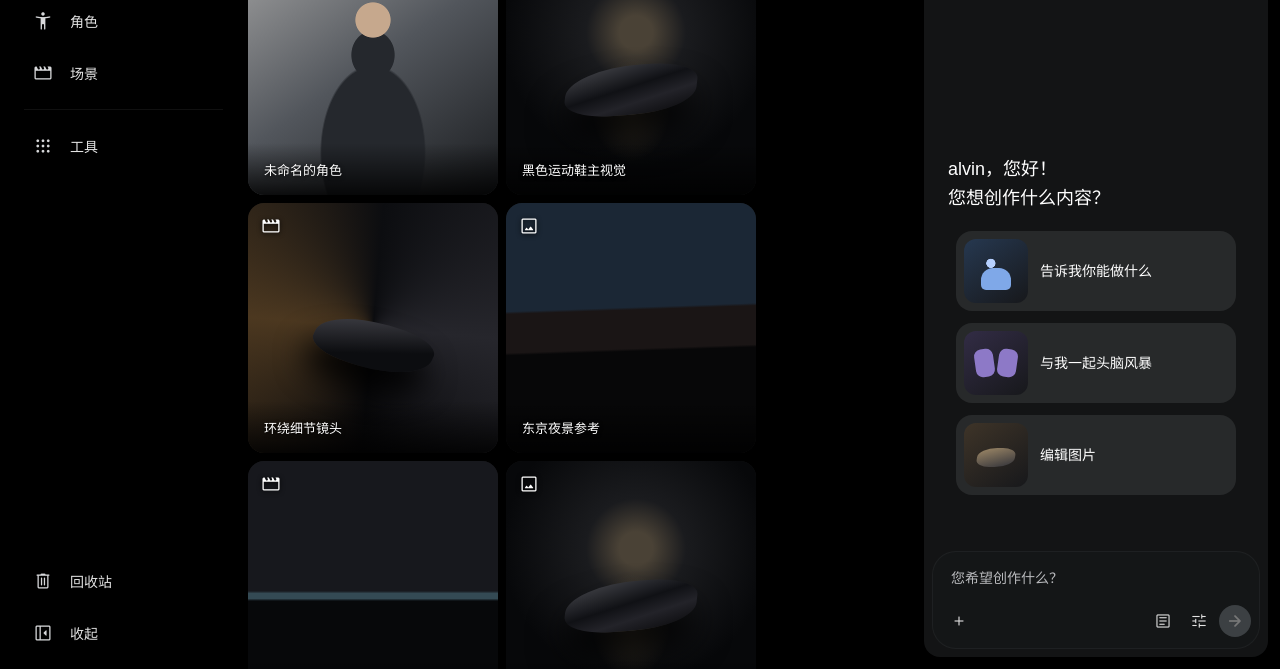
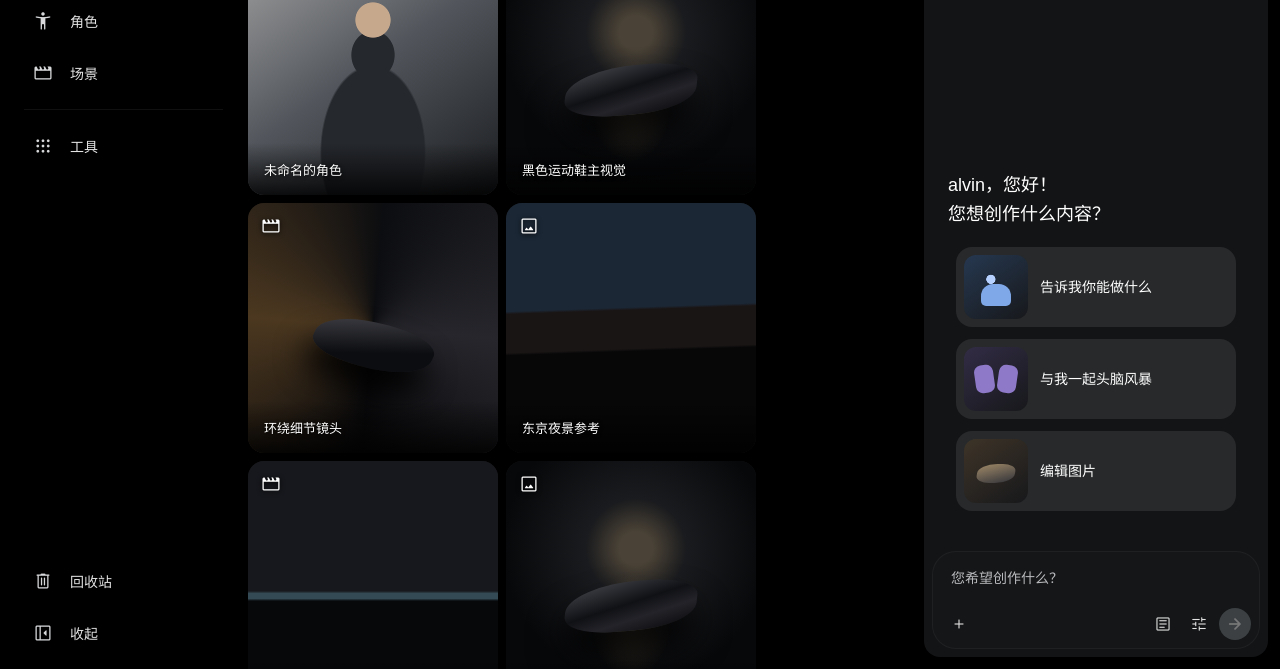
Before and after one commit to Alvin-Liu/motionflow-live-demo, a plain HTML site: page index.html in a window 1280 px wide. Shown: the part 131-800 px from the top of the page. Drawn offline with nearby package versions, Linux system fonts and the light colour scheme.

Commit message:
fix: align Flow prompt controls and empty-state vertical rhythm

```diff
--- a/index.html
+++ b/index.html
@@ -167,7 +167,7 @@ button{cursor:pointer}
   position:absolute;left:0;right:0;top:48px;bottom:114px;overflow:auto;padding:16px;scrollbar-width:none
 }
 .agent-content::-webkit-scrollbar{display:none}
-.agent-empty{min-height:100%;display:flex;flex-direction:column;justify-content:flex-end;padding-bottom:32px}
+.agent-empty{min-height:100%;display:flex;flex-direction:column;justify-content:flex-end;padding-bottom:16px}
 .agent-greeting{padding:0 8px;margin-bottom:22px}
 .agent-greeting h3{font-size:18px;line-height:1.25;margin:0 0 6px;font-weight:400;color:#fff}
 .agent-greeting h4{font-size:18px;line-height:1.25;margin:0;font-weight:400;color:#fff}
@@ -194,10 +194,10 @@ button{cursor:pointer}
   height:98px;border-radius:24px;background:rgba(22,23,24,.9);border:1px solid rgba(218,220,224,.05);padding:12px 8px 8px 10px
 }
 .prompt-edit{
-  width:100%;height:36px;padding:4px 8px 12px;outline:none;overflow:hidden;white-space:pre-wrap;font-size:14px;line-height:20px;color:#fff
+  width:304px;height:36px;padding:4px 8px 12px;outline:none;overflow:hidden;white-space:pre-wrap;font-size:14px;line-height:20px;color:#fff
 }
 .prompt-edit:empty:before{content:attr(data-placeholder);color:#b9babd;pointer-events:none}
-.prompt-actions{height:42px;display:flex;align-items:center;gap:4px}
+.prompt-actions{height:32px;margin-top:8px;display:flex;align-items:center;gap:4px}
 .prompt-actions .icon-btn{width:32px;height:32px}
 .prompt-actions .material-symbols-rounded{font-size:20px}
 .prompt-spacer{flex:1}
```
